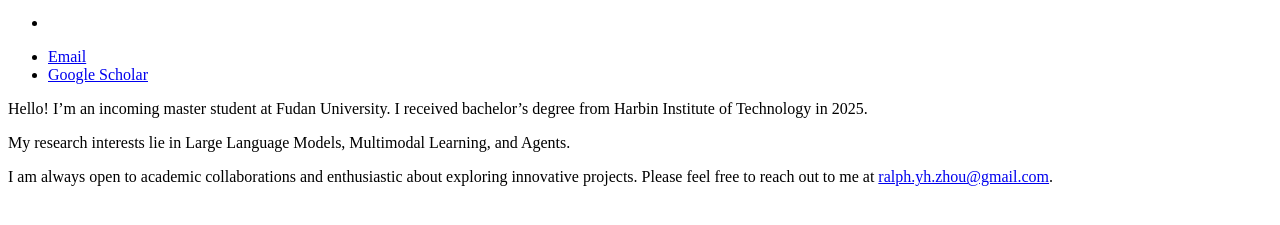
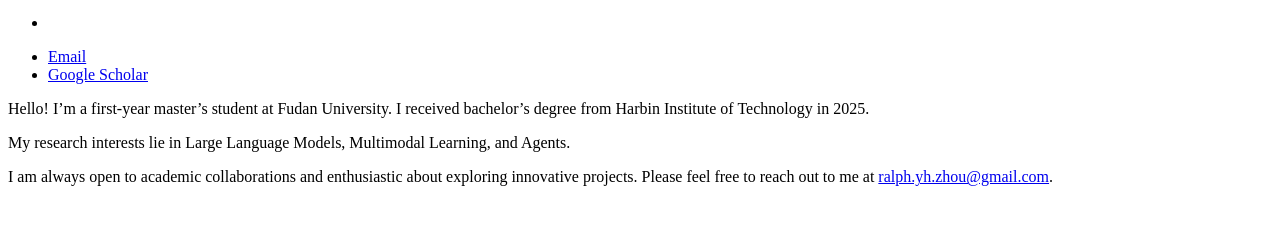
Before and after one commit to Ralph-Zhou/ralph-zhou.github.io, a Jekyll site: the page built from _pages/information/intro.md, in a window 1280 px wide. Shown: the part 256-481 px from the top of the page. Built offline with Jekyll 4.4.1, drawn with Linux system fonts in a browser that asks for light colours; our own code applies the rules of GitHub Pages for plain Markdown files.

Commit message:
Update student status to first-year master's student

```diff
--- a/_pages/information/intro.md
+++ b/_pages/information/intro.md
@@ -1,4 +1,4 @@
-Hello! I'm an incoming master student at Fudan University. I received bachelor's degree from Harbin Institute of Technology in 2025.
+Hello! I'm a first-year master's student at Fudan University. I received bachelor's degree from Harbin Institute of Technology in 2025.
 
 My research interests lie in Large Language Models, Multimodal Learning, and Agents.
 
```
